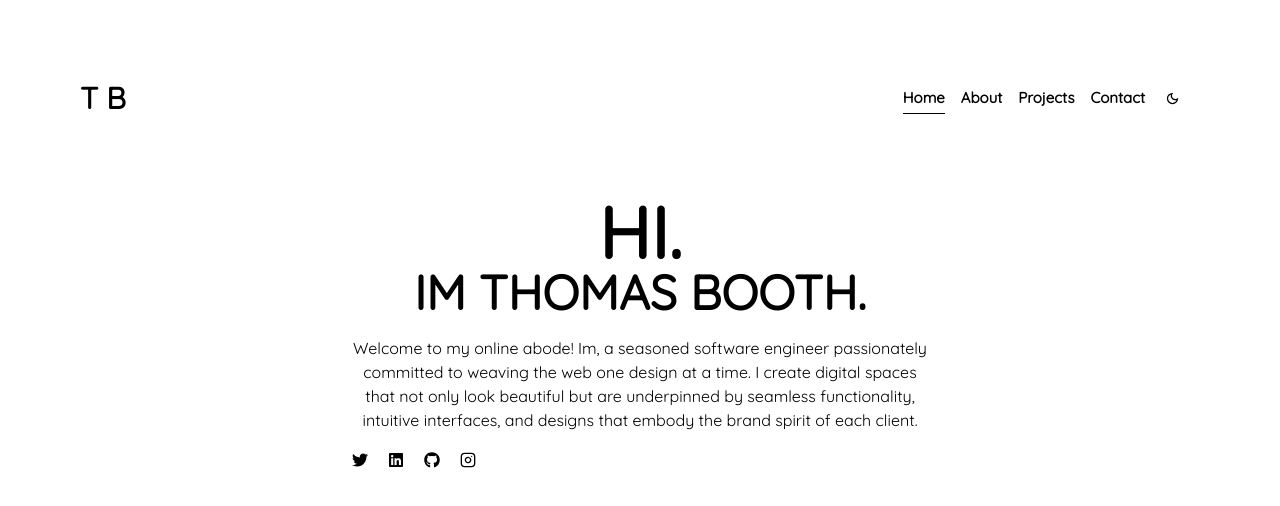
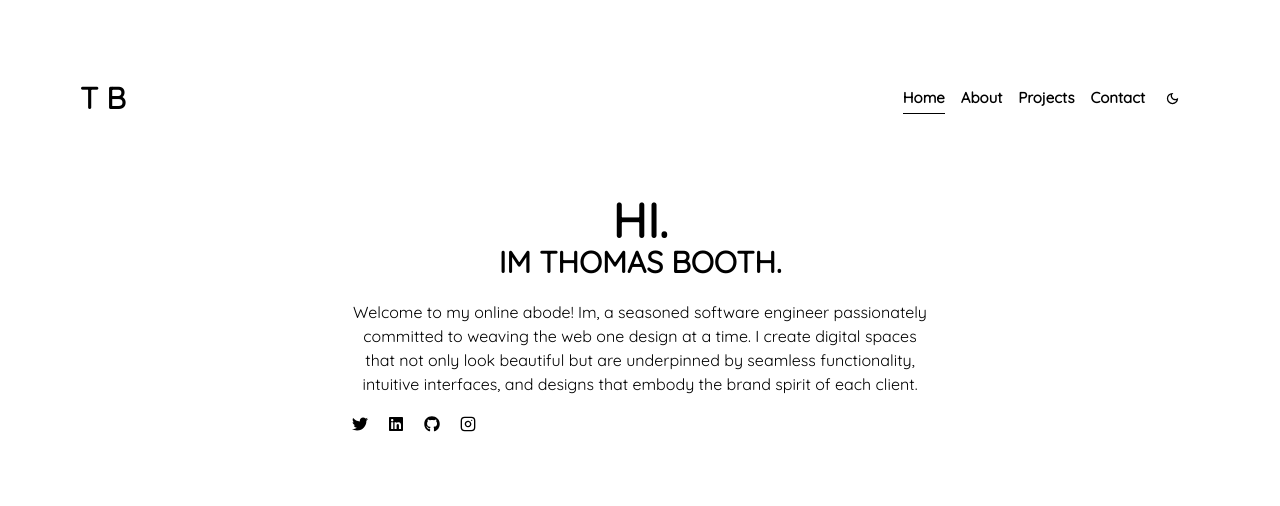
Before and after one commit to thomassbooth/Thomas-Booth-Portfolio, a Next.js app: page / in a window 1280 px wide. Shown: the top 506 px of the page. Built offline with nearby package versions, Linux system fonts and the light colour scheme.

Commit message:
another font update

```diff
--- a/app/HomeClient.tsx
+++ b/app/HomeClient.tsx
@@ -48,7 +48,7 @@ const HomeClient = () => {
                 {line1.split('').map((char, i) => {
                     return (
                         <motion.span
-                            className = 'text-7xl'
+                            className = 'text-5xl 2xl:text-6xl'
                             key = {char + i}
                             variants = {letter}
                         >
@@ -60,7 +60,7 @@ const HomeClient = () => {
                 {line2.split('').map((char, i) => {
                     return (
                         <motion.span
-                            className = 'text-5xl'
+                            className = 'text-3xl 2xl:text-4xl'
                             key = {char + i}
                             variants = {letter}
                         >
@@ -70,7 +70,7 @@ const HomeClient = () => {
                 })}
             </motion.h3>
         </motion.article>
-        <p className = 'text-center mt-5 2xl:text-xl'>
+        <p className = 'text-center mt-5 2xl:text-lg'>
           Welcome to my online abode! Im, a seasoned software engineer passionately committed
           to weaving the web one design at a time. I create digital spaces that not only look beautiful
           but are underpinned by seamless functionality, intuitive interfaces, and designs that embody the
```
